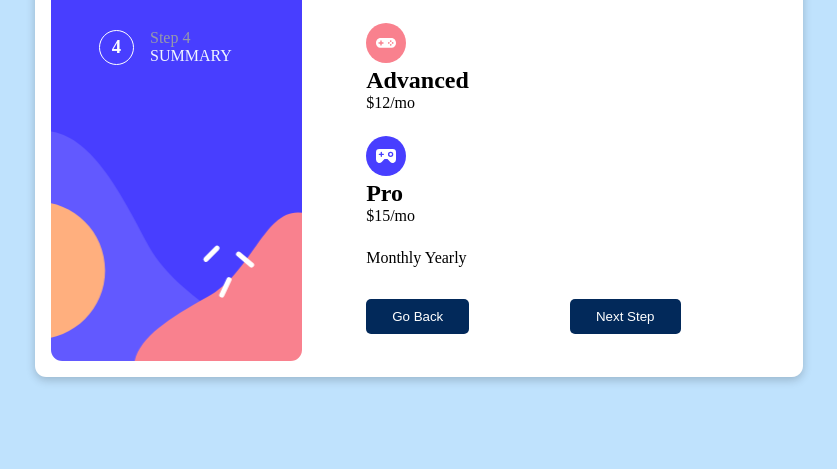
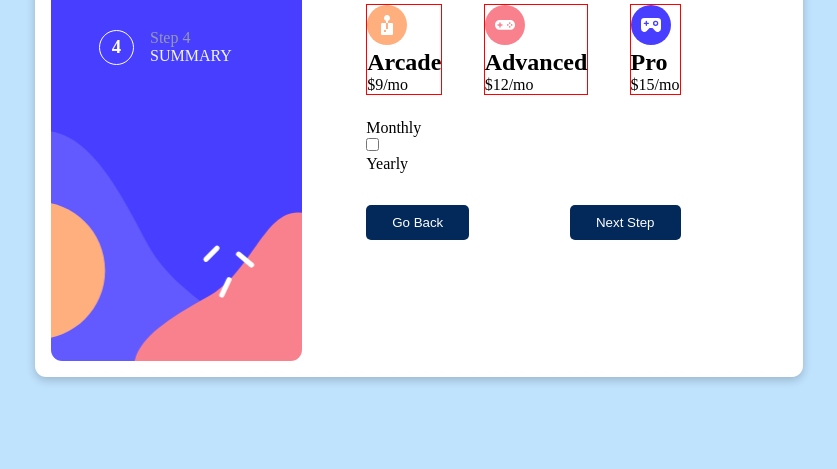
Before and after one commit to Erick384/Multi-step-form, a plain HTML site: page step2.html in a window 1280 px wide. Shown: the part 331-800 px from the top of the page, without its empty margins (221-1058 px from the left). Drawn offline with Linux system fonts and the light colour scheme.

```diff
--- a/step1ss.css
+++ b/step1ss.css
@@ -62,17 +62,7 @@
     /* font-size: 20px; */
     color: hsl(231, 11%, 63%);
   }
-  .inputs{
-    display: flex;
-    flex-direction: column;
-  }
-  .inputs input{
-      width: 25rem;
-      height: 2.7rem;
-      border-radius: 7px;
-      border: 1px solid hsl(231, 11%, 63%);
-      padding-left: 15px;
-  }
+
   .right {
     display: flex;
     flex-direction: column;
@@ -87,6 +77,21 @@
     flex-direction: column;
     gap: 1.5rem;
   }
+  .inputs{
+    display: flex;
+    justify-content: space-between;
+  }
+  .input{
+    border: 1px solid red;
+
+  }
+  /* .inputs input{
+      width: 25rem;
+      height: 2.7rem;
+      border-radius: 7px;
+      border: 1px solid hsl(231, 11%, 63%);
+      padding-left: 15px;
+  } */
   .button {
     display: flex;
     justify-content: space-between;
--- a/step2.html
+++ b/step2.html
@@ -52,6 +52,7 @@
           <p>You have the option of monthly or yearly billing.</p>
         </div>
         <div class="form">
+          <div class="inputs">
             <div class="input">
               <svg
                 xmlns="http://www.w3.org/2000/svg"
@@ -68,8 +69,10 @@
                   />
                 </g>
               </svg>
+              <div class="svgtxt">
                 <h2>Arcade</h2>
                 <p>$9/mo</p>
+              </div>
             </div>
 
             <div class="input">
@@ -88,8 +91,10 @@
                   />
                 </g>
               </svg>
+              <div class="svgtxt">
                 <h2>Advanced</h2>
                 <p>$12/mo</p>
+              </div>
             </div>
 
             <div class="input">
@@ -108,13 +113,18 @@
                   />
                 </g>
               </svg>
+              <div class="svgtxt">
                 <h2>Pro</h2>
                 <p>$15/mo</p>
               </div>
+            </div>
+          </div>
 
-
-            Monthly
-            Yearly
+          <div class="switch">
+            <p>Monthly</p>
+            <input type="checkbox" name="switch" />
+            <p>Yearly</p>
+          </div>
         </div>
         <div class="button">
           <button><a href="index.html">Go Back</a></button>
```
Lines whose indentation alone changed are shown as unchanged.
